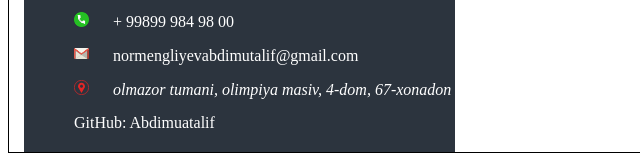
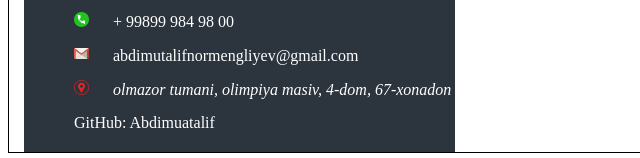
Before and after one commit to islombek0507/Abdimutallif, a plain HTML site: page index.html in a window 1280 px wide. Shown: the part 1264-1422 px from the top of the page, 0-640 px from the left. Drawn offline with Linux system fonts and the light colour scheme.

Commit message:
add gmail

```diff
--- a/index.html
+++ b/index.html
@@ -46,7 +46,7 @@
                      <div class="dark__can">
                         <h2 class="Overview">Cantact</h2>
                        <a class="dark__link pad" target="blank" href="tel:998999849800"><span class="dark__can-img dark__can-img--tel"></span> <span>+ 99899 984 98 00</span></a>
-                       <a class="dark__link pad" target="blank" href="https:/mailto:abdimutalifnormengliyev@gmail.com"><span class="dark__can-img dark__can-img--mail"></span> <span>normengliyevabdimutalif@gmail.com</span></a>
+                       <a class="dark__link pad" target="blank" href="https:/mailto:abdimutalifnormengliyev@gmail.com"><span class="dark__can-img dark__can-img--mail"></span> <span>abdimutalifnormengliyev@gmail.com</span></a>
 
                        <address class="adres pad"><span class="dark__can-img dark__can-img--loc"></span>
                     olmazor tumani, olimpiya masiv, 4-dom, 67-xonadon</address>
```
